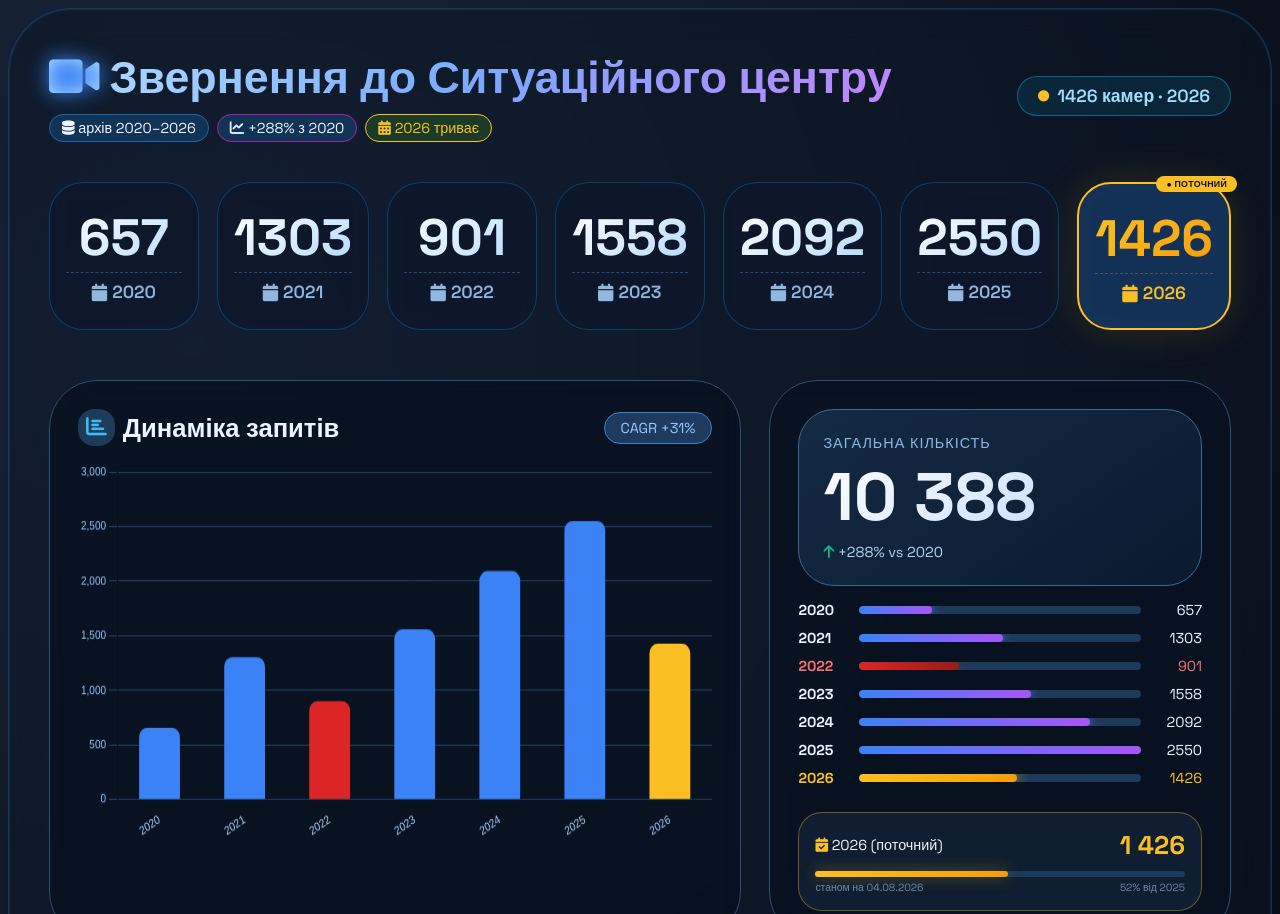
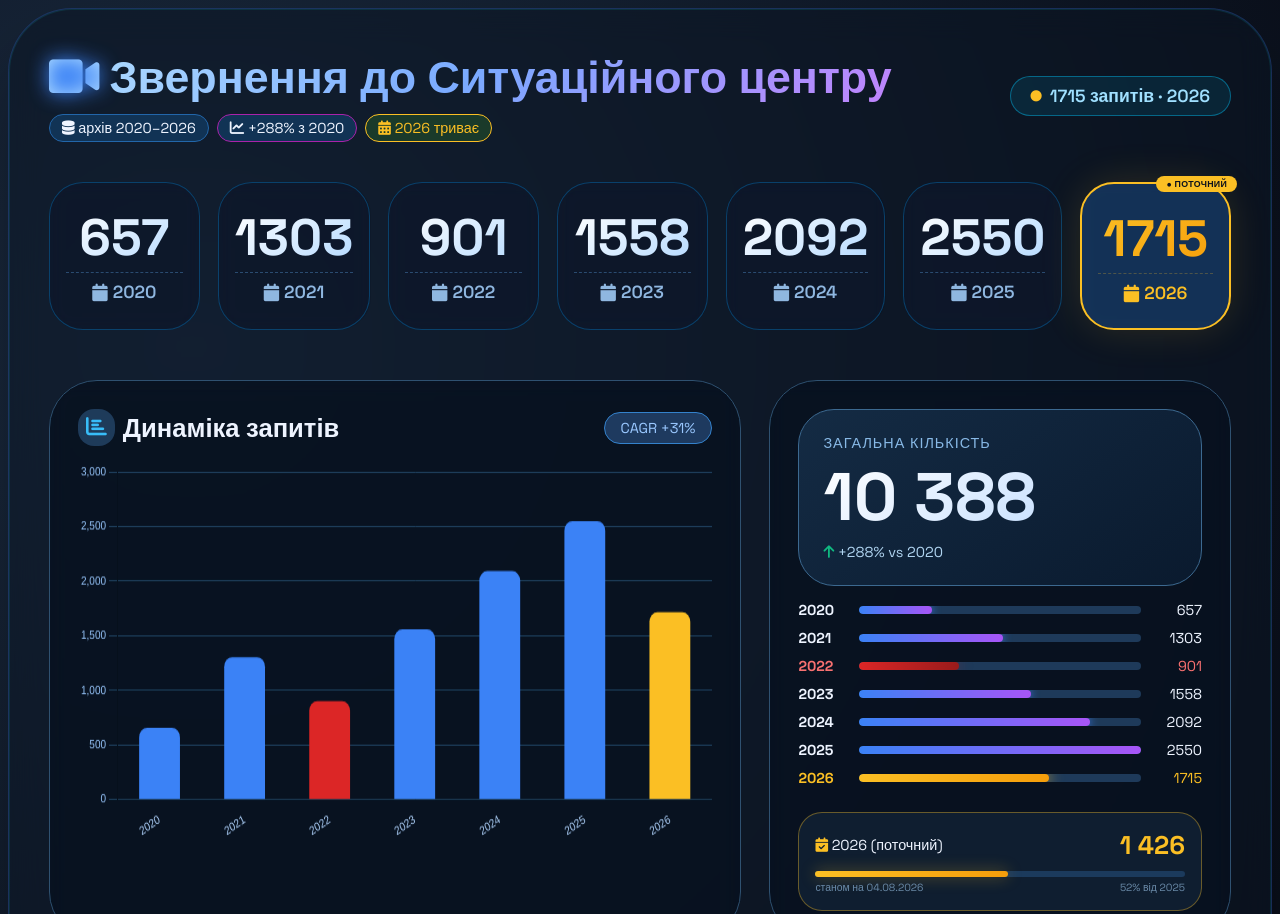
Before and after one commit to inforada/safecity, a plain HTML site: page CamLens.html in a window 1280 px wide. Shown: the top 914 px of the page. Drawn offline with nearby package versions, Linux system fonts and the light colour scheme.

Commit message:
Update CamLens.html

```diff
--- a/CamLens.html
+++ b/CamLens.html
@@ -472,7 +472,7 @@
             </div>
         </div>
         <div class="badge-cam">
-            <i class="fas fa-circle" style="font-size: 0.7rem; color: #fbbf24;"></i> 1426 камер · 2026
+            <i class="fas fa-circle" style="font-size: 0.7rem; color: #fbbf24;"></i> 1715 запитів · 2026
         </div>
     </div>
 
@@ -483,7 +483,7 @@
         <div class="year-card"><div class="year-value" data-target="1558">0</div><div class="year-label"><i class="fas fa-calendar"></i>2023</div></div>
         <div class="year-card"><div class="year-value" data-target="2092">0</div><div class="year-label"><i class="fas fa-calendar"></i>2024</div></div>
         <div class="year-card"><div class="year-value" data-target="2550">0</div><div class="year-label"><i class="fas fa-calendar"></i>2025</div></div>
-        <div class="year-card year-current"><div class="year-value" data-target="1426">0</div><div class="year-label"><i class="fas fa-calendar"></i>2026</div></div>
+        <div class="year-card year-current"><div class="year-value" data-target="1715">0</div><div class="year-label"><i class="fas fa-calendar"></i>2026</div></div>
     </div>
 
     <div class="insight-panel">
@@ -544,7 +544,7 @@
 <script>
     (function() {
         const years = ['2020', '2021', '2022', '2023', '2024', '2025', '2026'];
-        const requests = [657, 1303, 901, 1558, 2092, 2550, 1426];
+        const requests = [657, 1303, 901, 1558, 2092, 2550, 1715];
 
         // Анімація чисел
         document.querySelectorAll('.year-value').forEach(el => {
```
